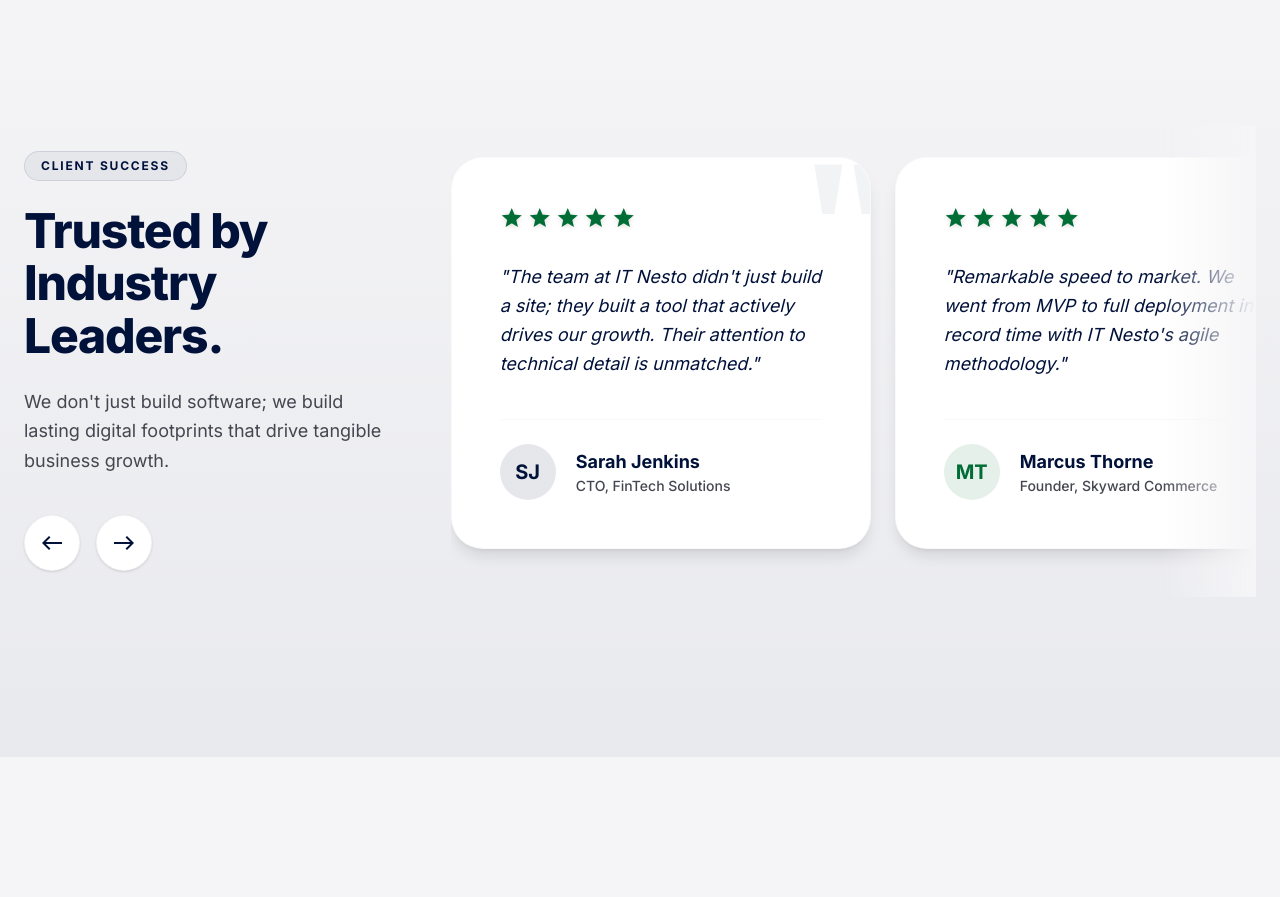
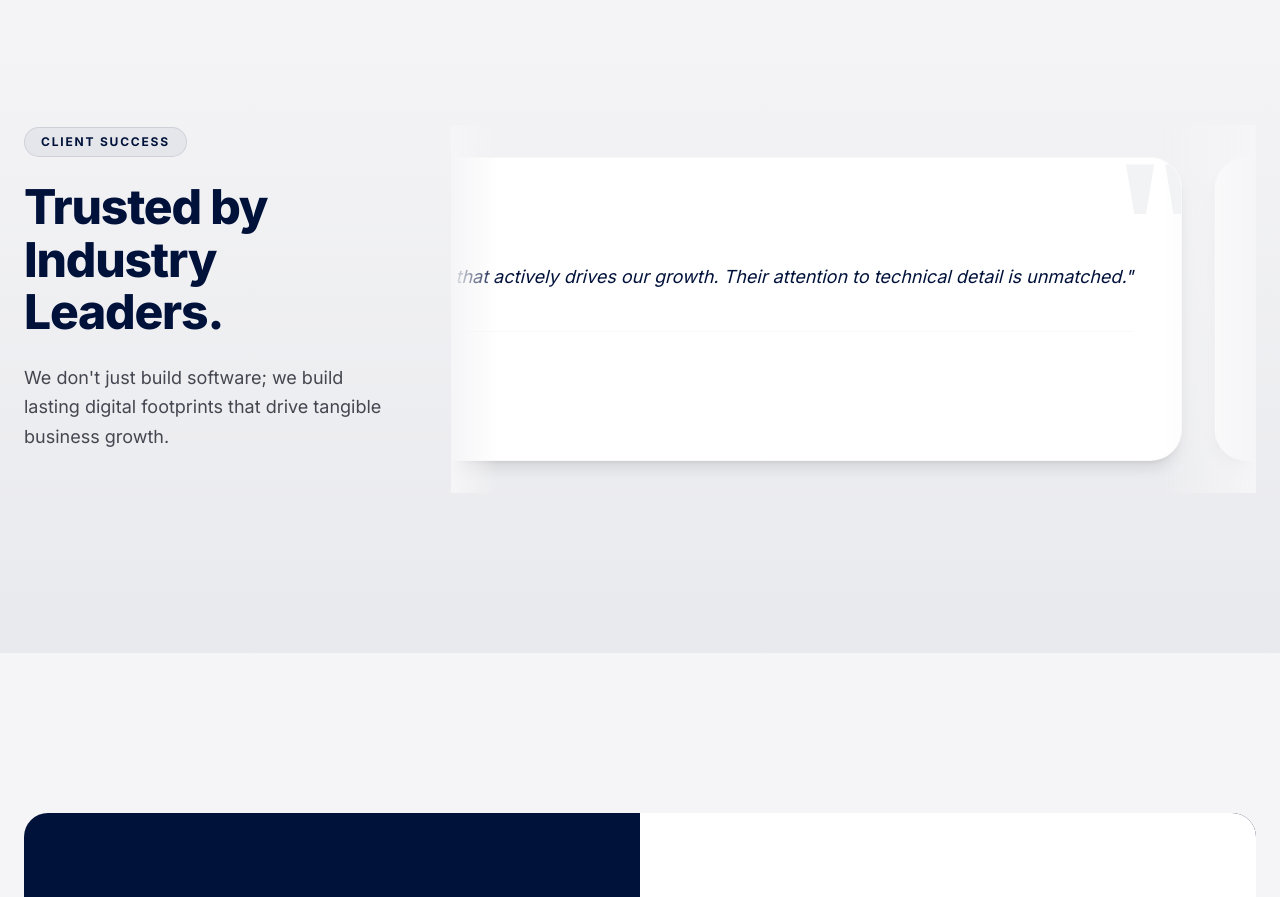
Before and after one commit to mahboobali-web/itnesto, a Next.js app: page / in a window 1280 px wide. Shown: the part 7840-8737 px from the top of the page. Built offline with nearby package versions, Linux system fonts and the light colour scheme.

Commit message:
Update testimonials to be an auto carousel and remove scrollbar

```diff
--- a/src/app/page.js
+++ b/src/app/page.js
@@ -821,24 +821,17 @@ export default function Home() {
                 <span className="inline-block px-4 py-1.5 bg-primary/5 text-primary font-bold text-xs rounded-full uppercase tracking-[0.15em] border border-primary/10 mb-6">Client Success</span>
                 <h2 className="font-display-xl text-[48px] leading-[1.1] text-primary mb-6 font-extrabold tracking-tight">Trusted by Industry Leaders.</h2>
                 <p className="text-on-surface-variant text-lg leading-relaxed mb-10">We don&apos;t just build software; we build lasting digital footprints that drive tangible business growth.</p>
-                <div className="flex gap-4">
-                  <button className="w-14 h-14 rounded-full bg-white border border-outline-variant/20 shadow-sm flex items-center justify-center hover:bg-primary hover:text-white hover:border-primary hover:shadow-xl hover:-translate-x-1 transition-all duration-300 group">
-                    <span className="material-symbols-outlined text-primary group-hover:text-white transition-colors">west</span>
-                  </button>
-                  <button className="w-14 h-14 rounded-full bg-white border border-outline-variant/20 shadow-sm flex items-center justify-center hover:bg-primary hover:text-white hover:border-primary hover:shadow-xl hover:translate-x-1 transition-all duration-300 group">
-                    <span className="material-symbols-outlined text-primary group-hover:text-white transition-colors">east</span>
-                  </button>
-                </div>
               </div>
 
               <div className="lg:col-span-8 overflow-hidden relative">
                 {/* Gradient masks for smooth scrolling edges */}
                 <div className="absolute top-0 right-0 w-24 h-full bg-gradient-to-l from-[#f5f5f7] to-transparent z-10 pointer-events-none"></div>
+                <div className="absolute top-0 left-0 w-12 h-full bg-gradient-to-r from-[#f5f5f7] to-transparent z-10 pointer-events-none"></div>
 
-                <div className="flex gap-6 overflow-x-auto pb-12 pt-8 snap-x snap-mandatory no-scrollbar pr-24">
-
+                <div className="marquee-container py-8">
+                  <div className="marquee-content" style={{ animationDuration: '30s' }}>
                     {/* Testimonial Card 1 */}
-                  <div className="min-w-[340px] md:min-w-[420px] bg-white p-10 md:p-12 rounded-[32px] snap-center shadow-lg hover:shadow-2xl border border-outline-variant/10 hover:border-primary/20 hover:-translate-y-2 transition-all duration-500 fade-up relative group overflow-hidden">
+                    <div className="min-w-[340px] md:min-w-[420px] bg-white p-10 md:p-12 rounded-[32px] shadow-lg hover:shadow-2xl border border-outline-variant/10 hover:border-primary/20 hover:-translate-y-2 transition-all duration-500 relative group overflow-hidden">
                       {/* Massive Quote Watermark */}
                       <div className="absolute -top-6 -right-6 text-[180px] font-serif font-black text-primary/5 group-hover:text-primary/10 transition-colors duration-500 select-none pointer-events-none leading-none">
                         &quot;
@@ -863,7 +856,7 @@ export default function Home() {
                     </div>
 
                     {/* Testimonial Card 2 */}
-                  <div className="min-w-[340px] md:min-w-[420px] bg-white p-10 md:p-12 rounded-[32px] snap-center shadow-lg hover:shadow-2xl border border-outline-variant/10 hover:border-primary/20 hover:-translate-y-2 transition-all duration-500 fade-up relative group overflow-hidden" style={{ transitionDelay: '100ms' }}>
+                    <div className="min-w-[340px] md:min-w-[420px] bg-white p-10 md:p-12 rounded-[32px] shadow-lg hover:shadow-2xl border border-outline-variant/10 hover:border-primary/20 hover:-translate-y-2 transition-all duration-500 relative group overflow-hidden">
                       {/* Massive Quote Watermark */}
                       <div className="absolute -top-6 -right-6 text-[180px] font-serif font-black text-primary/5 group-hover:text-primary/10 transition-colors duration-500 select-none pointer-events-none leading-none">
                         &quot;
@@ -882,6 +875,59 @@ export default function Home() {
                           <div>
                             <h5 className="font-bold text-primary text-lg">Marcus Thorne</h5>
                             <p className="text-sm text-on-surface-variant font-medium">Founder, Skyward Commerce</p>
+                          </div>
+                        </div>
+                      </div>
+                    </div>
+                  </div>
+
+                  <div className="marquee-content" style={{ animationDuration: '30s' }}>
+                    {/* Duplicate Testimonial Card 1 */}
+                    <div className="min-w-[340px] md:min-w-[420px] bg-white p-10 md:p-12 rounded-[32px] shadow-lg hover:shadow-2xl border border-outline-variant/10 hover:border-primary/20 hover:-translate-y-2 transition-all duration-500 relative group overflow-hidden">
+                      {/* Massive Quote Watermark */}
+                      <div className="absolute -top-6 -right-6 text-[180px] font-serif font-black text-primary/5 group-hover:text-primary/10 transition-colors duration-500 select-none pointer-events-none leading-none">
+                        &quot;
+                      </div>
+
+                      <div className="relative z-10">
+                        <div className="flex text-secondary mb-8 gap-1">
+                          {[1,2,3,4,5].map(i => (
+                            <span key={i} className="material-symbols-outlined text-xl drop-shadow-sm" style={{ fontVariationSettings: "'FILL' 1" }}>star</span>
+                          ))}
+                        </div>
+                        <p className="font-body-lg text-lg text-primary leading-relaxed mb-10 italic">&quot;The team at IT Nesto didn&apos;t just build a site; they built a tool that actively drives our growth. Their attention to technical detail is unmatched.&quot;</p>
+
+                        <div className="flex items-center gap-5 border-t border-outline-variant/10 pt-6">
+                          <div className="w-14 h-14 rounded-full bg-primary/10 flex items-center justify-center text-primary font-bold text-xl">SJ</div>
+                          <div>
+                            <h5 className="font-bold text-primary text-lg">Sarah Jenkins</h5>
+                            <p className="text-sm text-on-surface-variant font-medium">CTO, FinTech Solutions</p>
+                          </div>
+                        </div>
+                      </div>
+                    </div>
+
+                    {/* Duplicate Testimonial Card 2 */}
+                    <div className="min-w-[340px] md:min-w-[420px] bg-white p-10 md:p-12 rounded-[32px] shadow-lg hover:shadow-2xl border border-outline-variant/10 hover:border-primary/20 hover:-translate-y-2 transition-all duration-500 relative group overflow-hidden">
+                      {/* Massive Quote Watermark */}
+                      <div className="absolute -top-6 -right-6 text-[180px] font-serif font-black text-primary/5 group-hover:text-primary/10 transition-colors duration-500 select-none pointer-events-none leading-none">
+                        &quot;
+                      </div>
+
+                      <div className="relative z-10">
+                        <div className="flex text-secondary mb-8 gap-1">
+                          {[1,2,3,4,5].map(i => (
+                            <span key={i} className="material-symbols-outlined text-xl drop-shadow-sm" style={{ fontVariationSettings: "'FILL' 1" }}>star</span>
+                          ))}
+                        </div>
+                        <p className="font-body-lg text-lg text-primary leading-relaxed mb-10 italic">&quot;Remarkable speed to market. We went from MVP to full deployment in record time with IT Nesto&apos;s agile methodology.&quot;</p>
+
+                        <div className="flex items-center gap-5 border-t border-outline-variant/10 pt-6">
+                          <div className="w-14 h-14 rounded-full bg-secondary/10 flex items-center justify-center text-secondary font-bold text-xl">MT</div>
+                          <div>
+                            <h5 className="font-bold text-primary text-lg">Marcus Thorne</h5>
+                            <p className="text-sm text-on-surface-variant font-medium">Founder, Skyward Commerce</p>
+                          </div>
                         </div>
                       </div>
                     </div>
```
Lines whose indentation alone changed are shown as unchanged.
